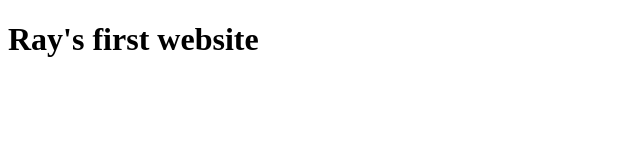
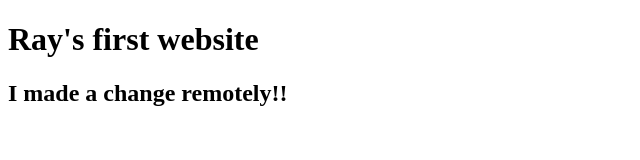
Before and after one commit to drewray80/linux_cyber_unit, a plain HTML site: page ray_files/ray_site/index.html in a window 1280 px wide. Shown: the whole page, without its empty margins (0-640 px from the left). Drawn offline with Linux system fonts and the light colour scheme.

Commit message:
Update index.html

```diff
--- a/ray_files/ray_site/index.html
+++ b/ray_files/ray_site/index.html
@@ -1,4 +1,5 @@
 <!DOCTYPE html>
 <html>
     <h1>Ray's first website</h1>
+    <h2>I made a change remotely!!</h2>
 </html>
```
